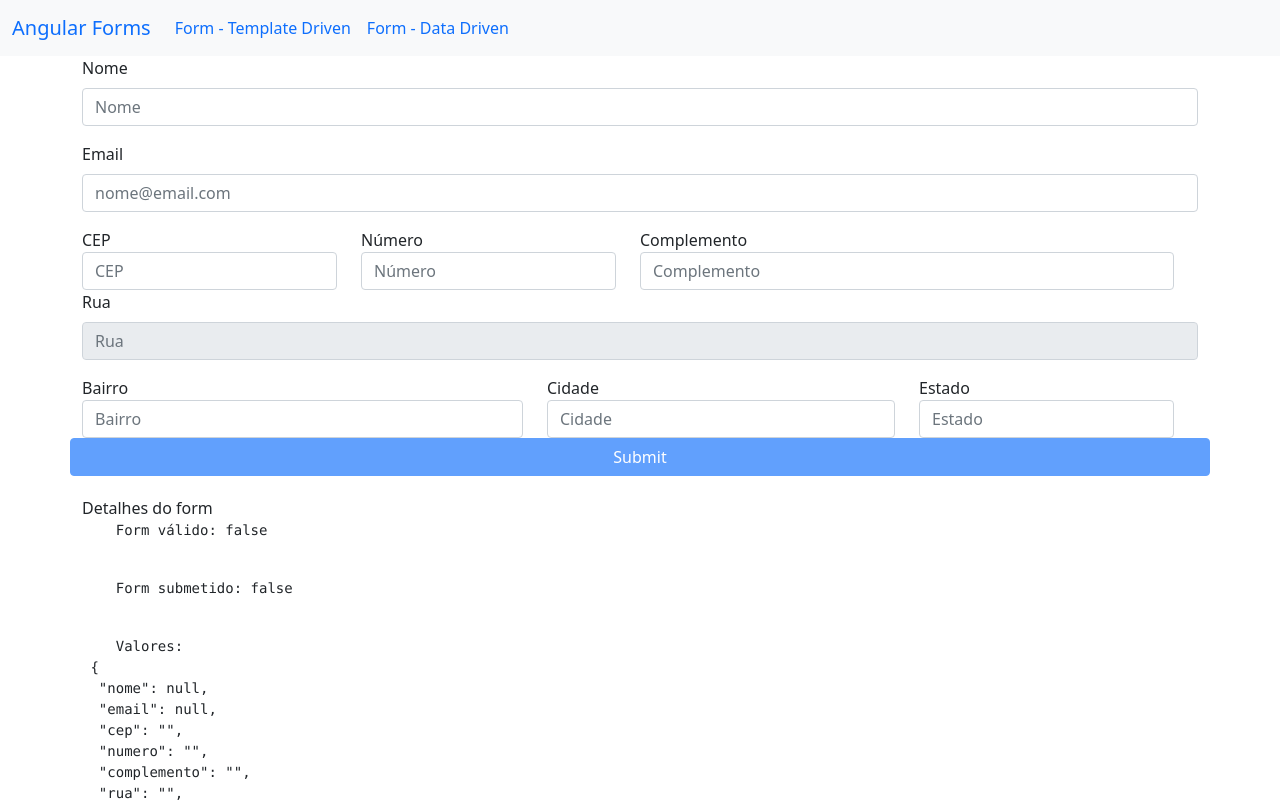
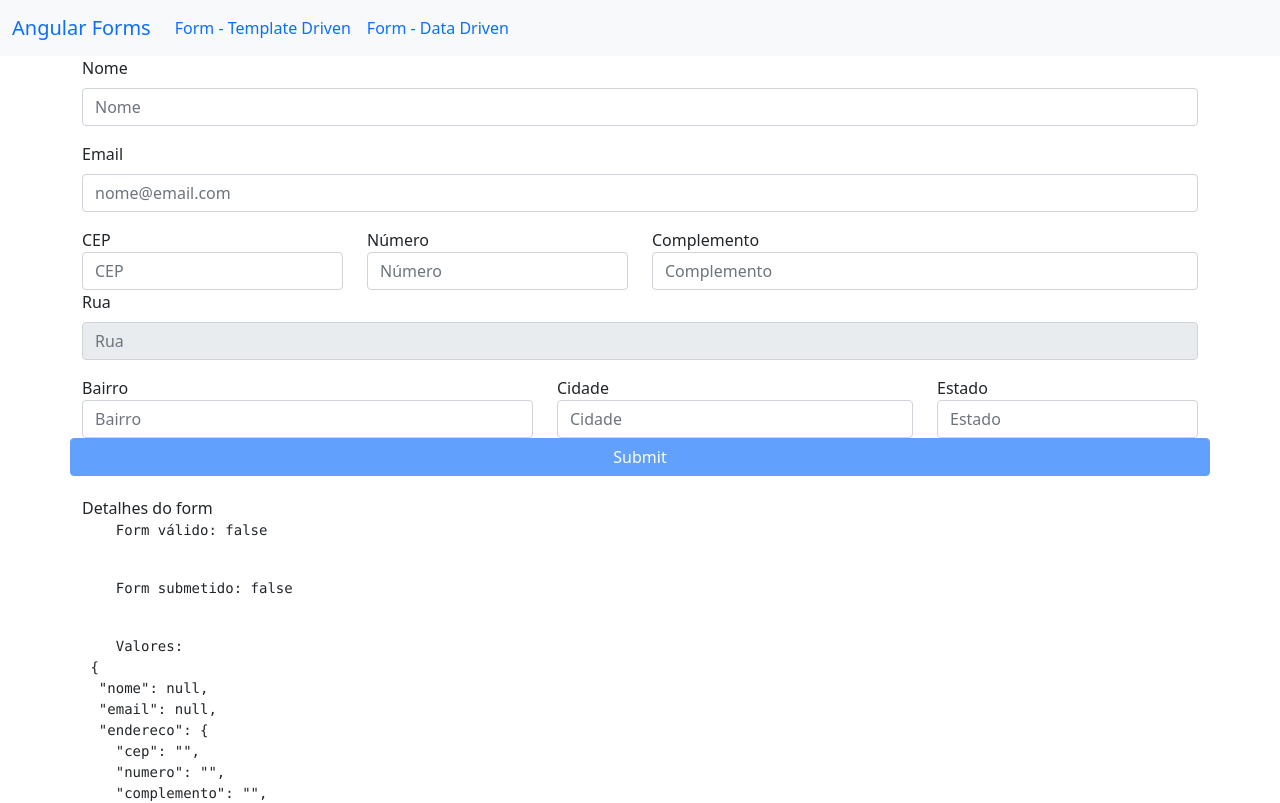
Before and after one commit to alvarogularte/angular-curso, an Angular app in the folder forms/: page /templateForm in a window 1280 px wide. Shown: the top 803 px of the page. Built offline with nearby package versions, Linux system fonts and the light colour scheme.

Commit message:
new: cria conteúdo da aula Forms (template driven) Form groups (agrupando dados)

```diff
--- a/forms/src/app/template-form/template-form.component.html
+++ b/forms/src/app/template-form/template-form.component.html
@@ -22,6 +22,7 @@
 
   <!-- Pattern RegEx para email: pattern="[a-z0-9!#$%&'*+/=?^_`{|}~-]+(?:\.[a-z0-9!#$%&'*+/=?^_`{|}~-]+)*@(?:[a-z0-9](?:[a-z0-9-]*[a-z0-9])?\.)+[a-z0-9](?:[a-z0-9-]*[a-z0-9])?" -->
 
+  <div ngModelGroup="endereco">
     <div class="row">
       <div class="col-md-3" [ngClass]="aplicaCssErro(cep)">
         <label for="cep">CEP</label>
@@ -88,6 +89,7 @@
         </app-campo-control-erro>
       </div>
     </div>
+  </div>
 
   <button type="submit" class="btn btn-primary" [disabled]="!f.valid">Submit</button>
 
```
Lines whose indentation alone changed are shown as unchanged.
